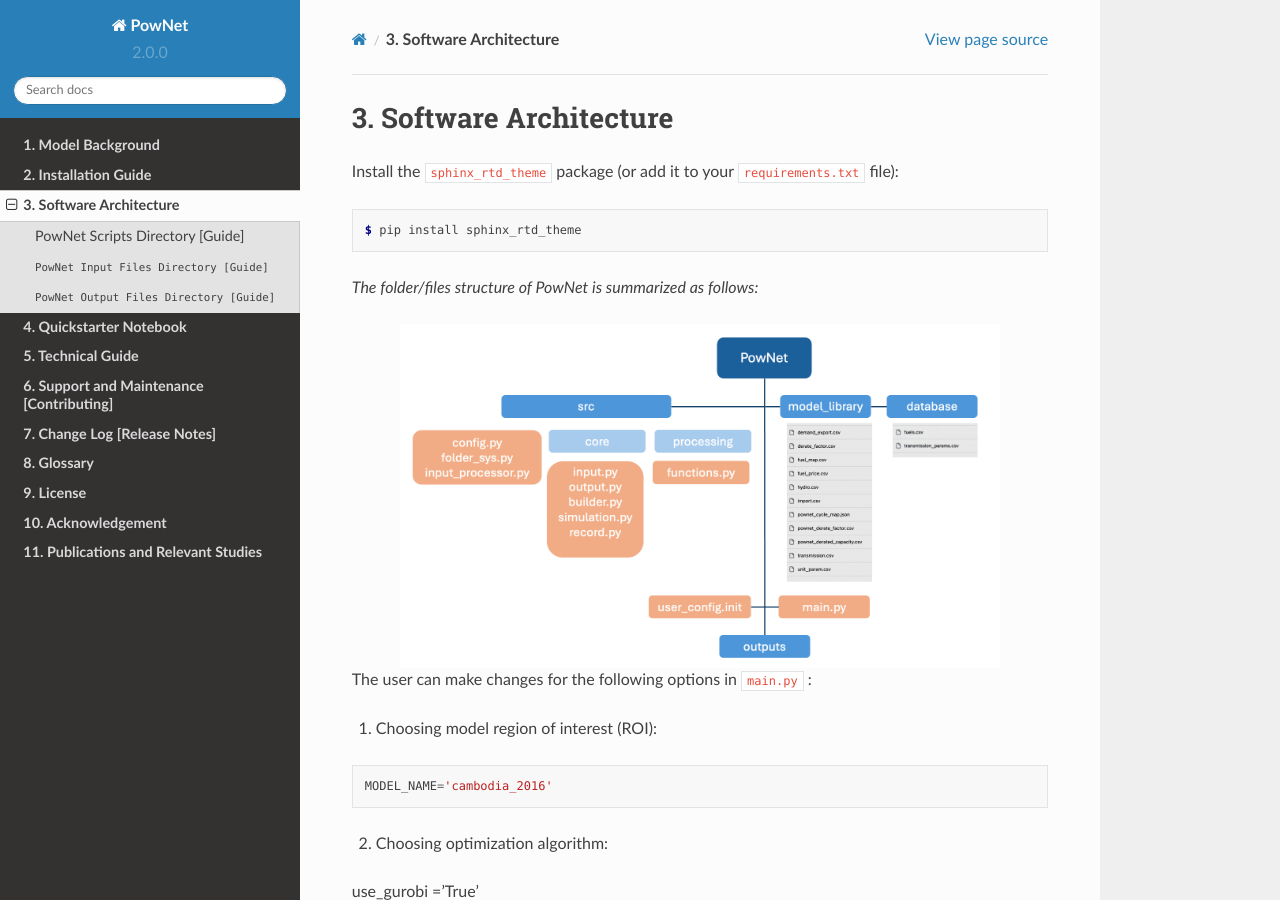
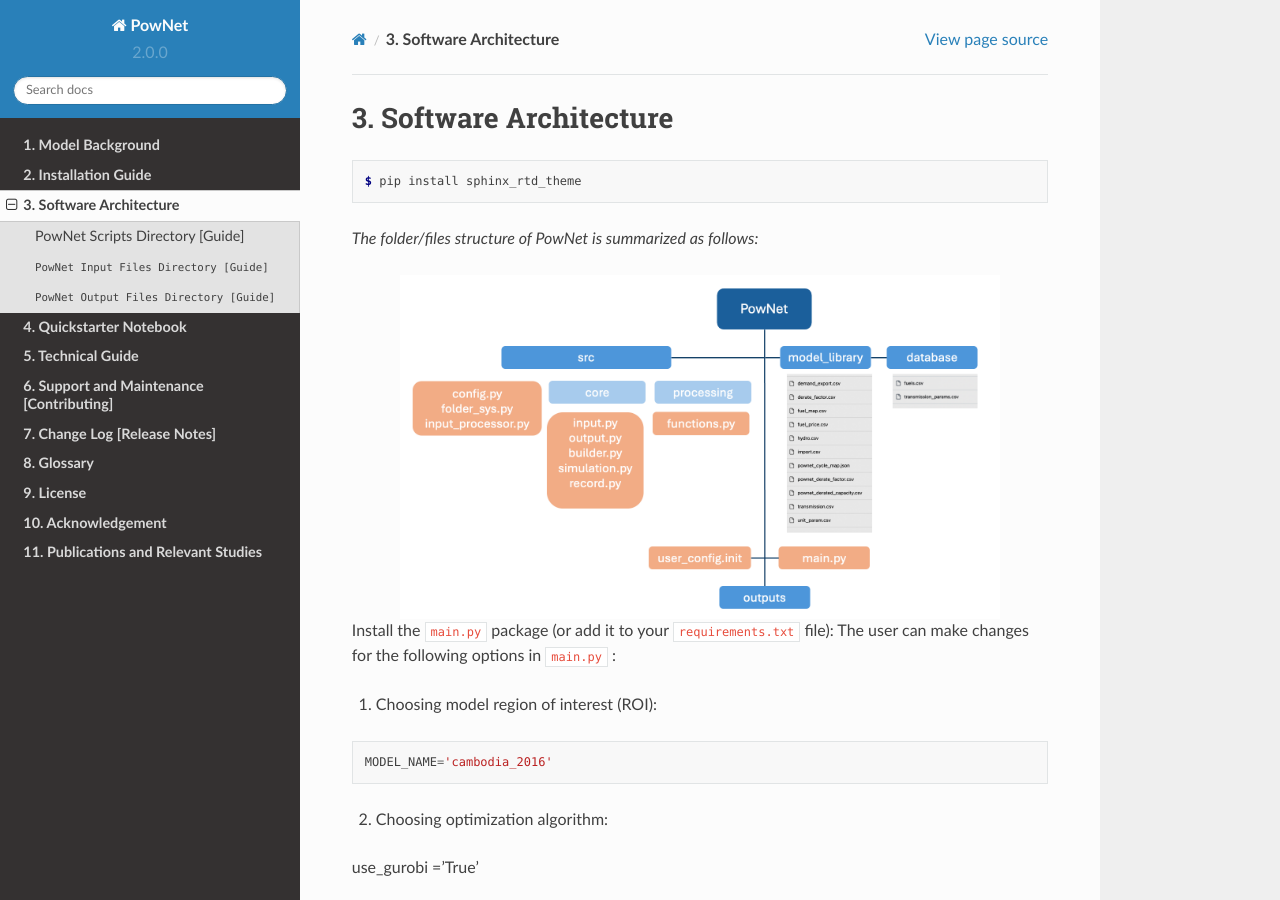
Before and after one commit to HishamEldardiry/PowNet_Documentation, a Sphinx documentation site: the page built from docs/source/pages/architecture.rst, in a window 1280 px wide and 900 px high. Built offline with Sphinx 7.4.7 and the Read the Docs theme 2.0.0, drawn with Linux system fonts in a browser that asks for light colours; cross-references to code outside the pages are shown as plain code; some of the changed lines change nothing that is shown.

Commit message:
Add files via upload

```diff
--- a/docs/source/pages/architecture.rst
+++ b/docs/source/pages/architecture.rst
@@ -2,7 +2,6 @@
 **3. Software Architecture**
 ============================
 
-Install the ``sphinx_rtd_theme`` package (or add it to your ``requirements.txt`` file):
 
 .. code:: console
 
@@ -16,6 +15,7 @@
    :width: 600
 
 
+Install the ``main.py`` package (or add it to your ``requirements.txt`` file):
 The user can make changes for the following options in ``main.py`` :
 
 1) Choosing model region of interest (ROI):
```
